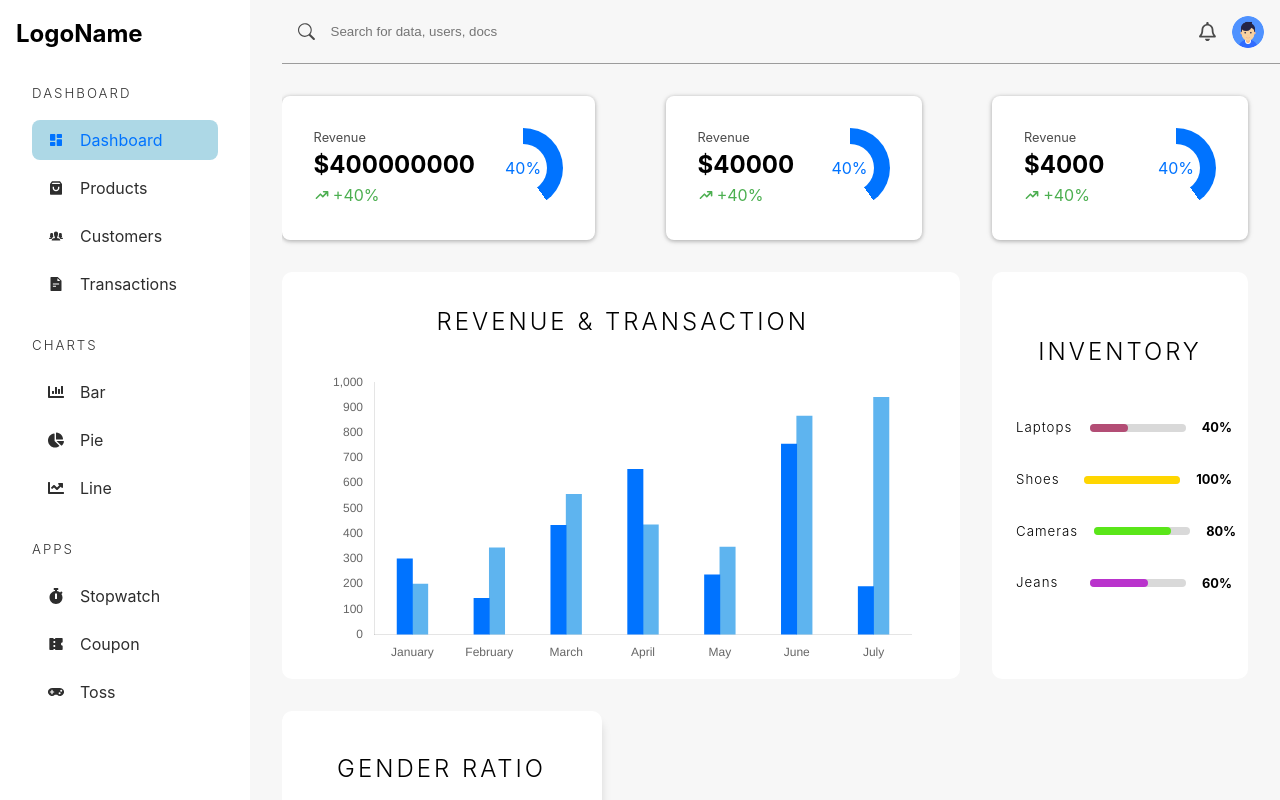
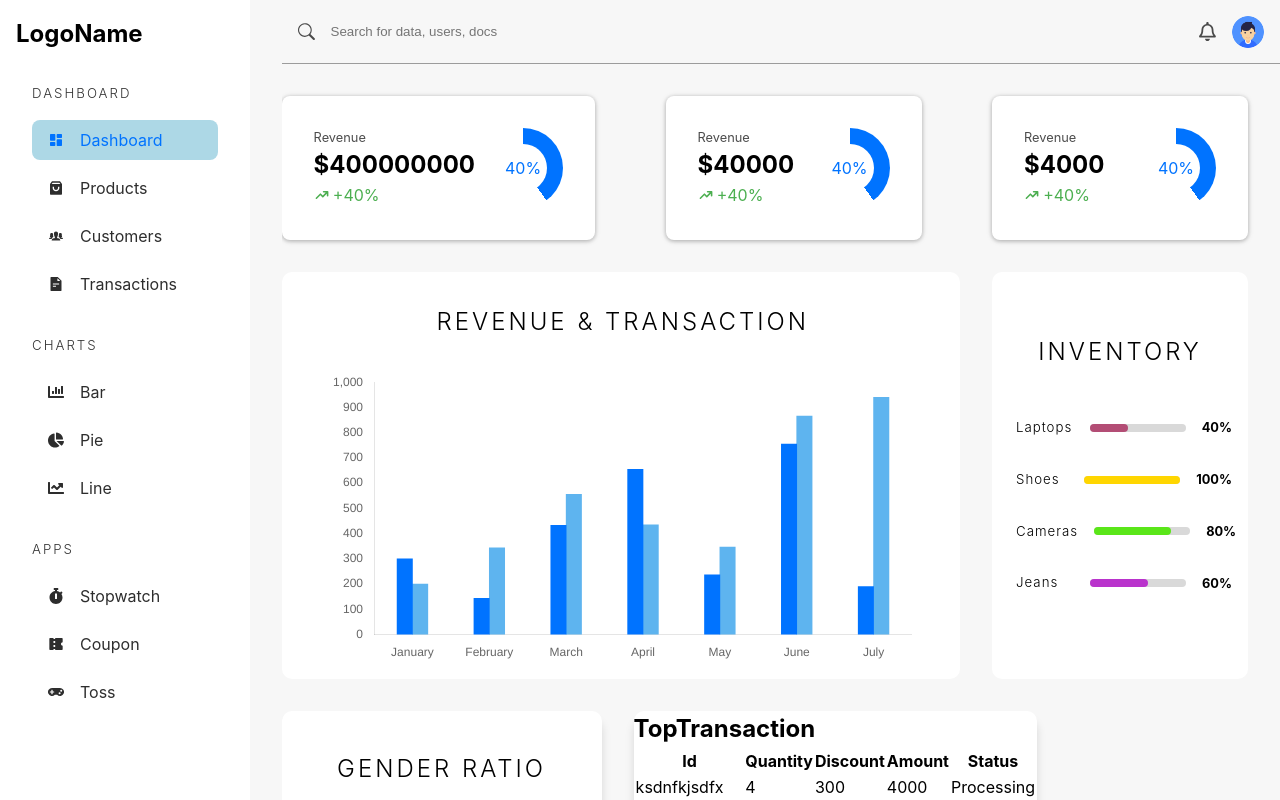
Before and after one commit to abhiSahuCodes/Admin-Dashboard-React, a React (Vite) app in the folder admin-dashboard/: page /admin/dashboard in a window 1280 px wide. Built offline with nearby package versions, Linux system fonts and the light colour scheme.

Commit message:
Dashboard Table component is made using TableHOC and used in Dashboard

```diff
--- /dev/null
+++ b/admin-dashboard/src/components/DashboardTable.tsx
@@ -0,0 +1,40 @@
+import { Column } from "react-table";
+import TableHOC from "./TableHOC";
+
+interface DataType {
+  id: String;
+  quantity: number;
+  discount: number;
+  amount: number;
+  status: String;
+}
+
+const columns: Column<DataType>[] = [
+  {
+    Header: "Id",
+    accessor: "id",
+  },
+  {
+    Header: "Quantity",
+    accessor: "quantity",
+  },
+  {
+    Header: "Discount",
+    accessor: "discount",
+  },
+  {
+    Header: "Amount",
+    accessor: "amount",
+  },
+  {
+    Header: "Status",
+    accessor: "status",
+  },
+];
+
+
+const DashboardTable = ({ data = [] }: { data: DataType[] }) => {
+  return TableHOC<DataType>(columns, data, "transactionBox", "TopTransaction")();
+};
+
+export default DashboardTable;
--- a/admin-dashboard/src/pages/Dashboard.tsx
+++ b/admin-dashboard/src/pages/Dashboard.tsx
@@ -6,7 +6,7 @@ import { HiTrendingDown, HiTrendingUp } from "react-icons/hi";
 import data from "../assets/data.json";
 import { BarChart, DoughnutChart } from "../components/Charts";
 import { BiMaleFemale } from "react-icons/bi";
-
+import Table from "../components/DashboardTable";
 
 const Dashboard = () => {
   return (
@@ -89,6 +89,7 @@ const Dashboard = () => {
               <BiMaleFemale />
             </p>
           </div>
+          <Table data={data.transaction} />
         </section>
       </main>
     </div>
```
